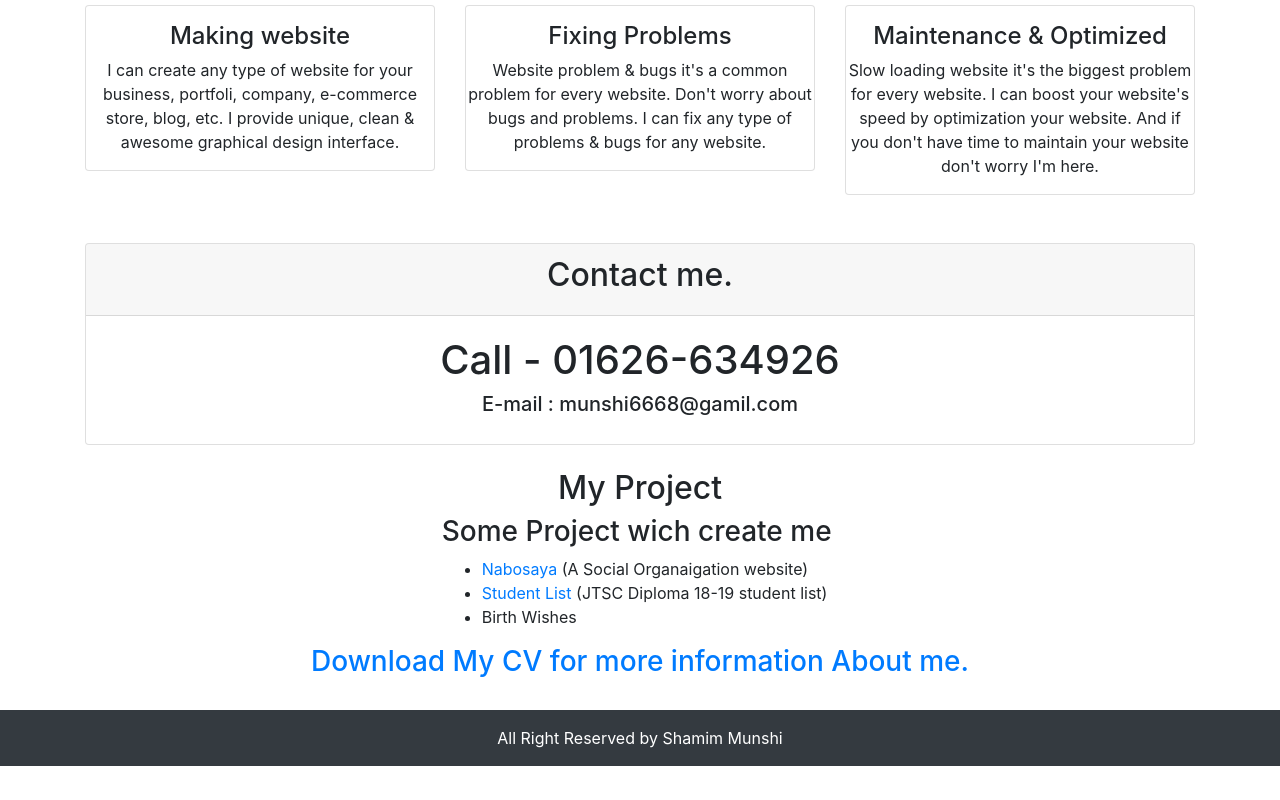
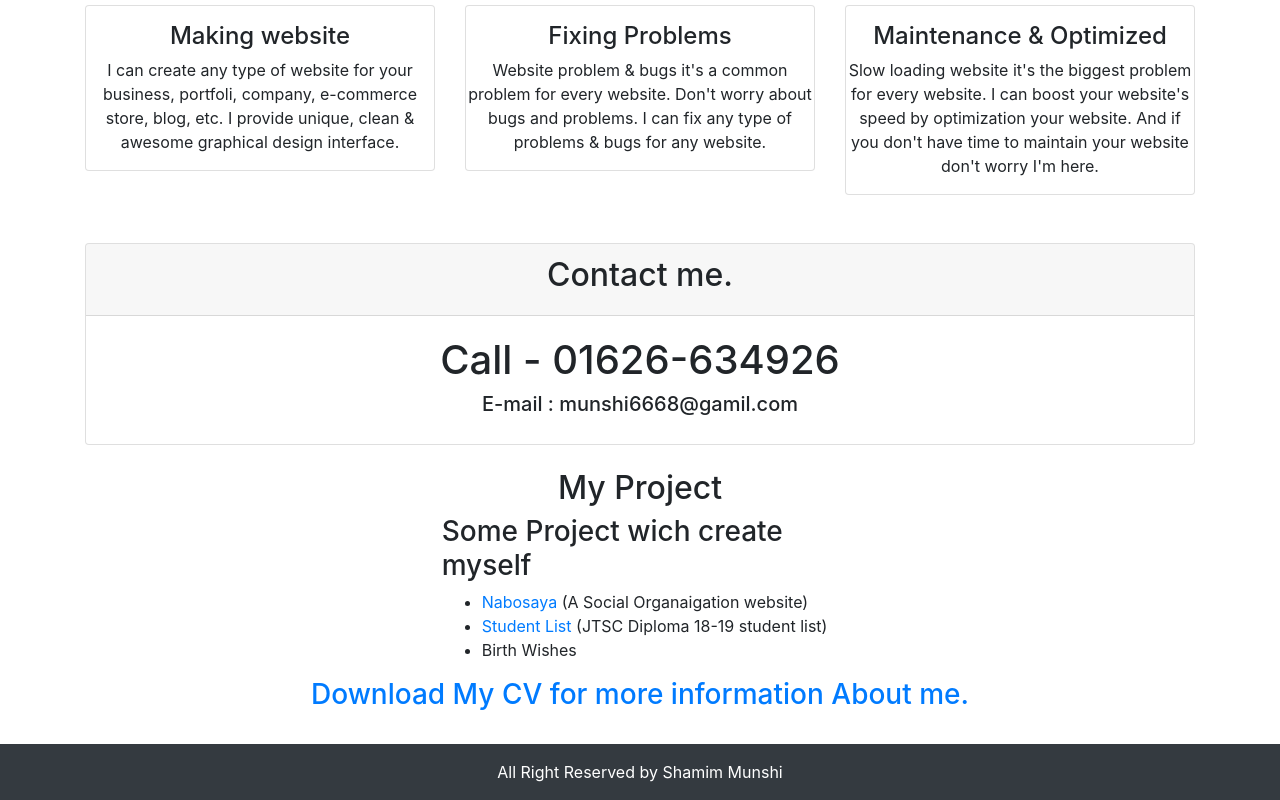
Before and after one commit to munshi66/ex, a plain HTML site: page index.html in a window 1280 px wide. Shown: the part 1196-1996 px from the top of the page. Before the commit the page ends 1962 px from the top, so only its background shows below. Drawn offline with Linux system fonts and the light colour scheme.

Commit message:
Update index.html

```diff
--- a/index.html
+++ b/index.html
@@ -92,7 +92,7 @@
 
   <div class="col-lg-4" style="margin: auto;">
     <div class="text-center"><h2>My Project</h2></div>
-      <h3>Some Project wich create me</h3>
+      <h3>Some Project wich create myself</h3>
       <ul>
         <li><a href="https://munshi66.github.io/Nabosaya/" target=".blank">Nabosaya</a> (A Social Organaigation website)</li>
         <li><a href="https://munshi66.github.io/JTSC_CMT_2018-2019_StudentList/" target=".blank">Student List </a>(JTSC Diploma 18-19 student list)</li>
```
